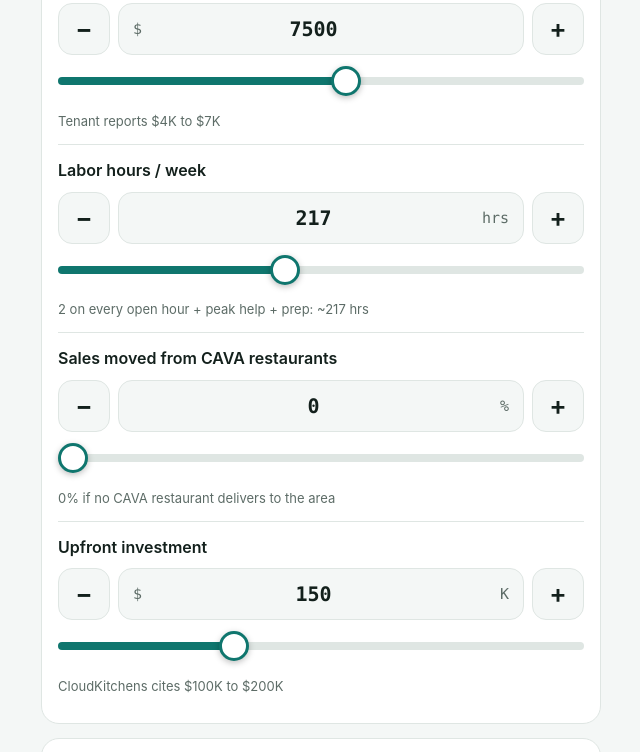
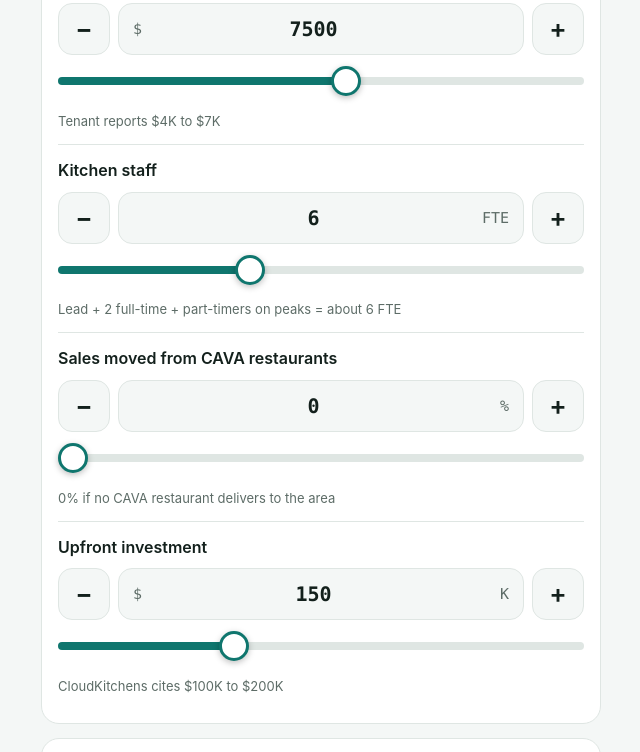
Before and after one commit to cruize69/mocloud, a plain HTML site: page index.html in a window 1280 px wide. Shown: the part 772-1524 px from the top of the page, without its empty margins (319-959 px from the left). Drawn offline with Linux system fonts and the light colour scheme.

Commit message:
Return labor to staff count times cost per staff
Labor is now kitchen staff (6 FTE at $1.6M, 5 at $926K) times a
blended $50.4K per staff, matching the deck's $302K at $1.6M.

Co-Authored-By: Claude Opus 5.5 <noreply@anthropic.com>

```diff
--- a/index.html
+++ b/index.html
@@ -138,7 +138,7 @@ const KEY=[
  ["sales","Kitchen sales","$","K",300,3000,50,""],
  ["comm","Delivery commission","","%",0,30,.5,"App rates 15% to 30%"],
  ["fee","Facility fee / month","$","",2000,12000,250,"Tenant reports $4K to $7K"],
- ["hrs","Labor hours / week","","hrs",80,400,1,"2 on every open hour + peak help + prep: ~217 hrs"],
+ ["staff","Kitchen staff","","FTE",1,15,1,"Lead + 2 full-time + part-timers on peaks = about 6 FTE"],
  ["cann","Sales moved from CAVA restaurants","","%",0,80,5,"0% if no CAVA restaurant delivers to the area"],
  ["upfront","Upfront investment","$","K",30,400,10,"CloudKitchens cites $100K to $200K"]];
 // [id, label, prefix, suffix, default, step, note]
@@ -147,10 +147,10 @@ const FIX=[
  ["proc","Processing fee","","%",3,.5,"Press reports of tenant terms"],
  ["mkt","Marketing","","%",3,.5,"Established brand; Uber platform average ~2%"],
  ["sup","Supplies and misc","","%",2,.5,"Assumed"],
- ["rate","Labor cost per hour","$","",26.80,.25,"Blend of a lead, 2 full-time and part-timers"],
+ ["pay","Cost per staff","$","K",50.4,.5,"Blended: lead, full-time and part-time pay + benefits"],
  ["flow","Restaurant profit lost per $ moved","","%",24.74,1,"CAVA restaurant margin"],
  ["hurdle","Required ROIC","","%",40,5,"CAVA: 40%+ year-one cash-on-cash"]];
-const SC={base:[1600,15,7500,217,0,150],low:[926,15,7500,182,0,150],overlap:[1600,15,7500,217,25,150]};
+const SC={base:[1600,15,7500,6,0,150],low:[926,15,7500,5,0,150],overlap:[1600,15,7500,6,25,150]};
 const PCT=[[10,926],[20,1100],[30,1200],[40,1400],[50,1600],[60,1700],[70,1800],[80,2200],[90,2900]];
 const LINES=[["Food and packaging","--c-food"],["Delivery commission","--c-plat"],["Processing fee","--c-plat"],["Facility fee","--c-site"],["Labor","--c-labor"],["Marketing","--c-mkt"],["Supplies and misc","--c-mkt"]];
 
@@ -197,7 +197,7 @@ function tween(el,to,fmt){
 
 function calc(){
   const S=num("sales"),U=num("upfront"),h=num("hurdle")/100;
-  const vals=[S*num("food")/100,S*num("comm")/100,S*num("proc")/100,num("fee")*.012,num("hrs")*52*num("rate")/1000,S*num("mkt")/100,S*num("sup")/100];
+  const vals=[S*num("food")/100,S*num("comm")/100,S*num("proc")/100,num("fee")*.012,num("staff")*num("pay"),S*num("mkt")/100,S*num("sup")/100];
   const cann=S*num("cann")*num("flow")/1e4, net=S-vals.reduce((a,b)=>a+b,0)-cann, roic=U?net/U:0, go=net>0&&roic>=h;
   const m=1-(num("food")+num("comm")+num("proc")+num("mkt")+num("sup"))/100-num("cann")*num("flow")/1e4;
   const need=m>0?(h*U+vals[3]+vals[4])/m:Infinity;
```
